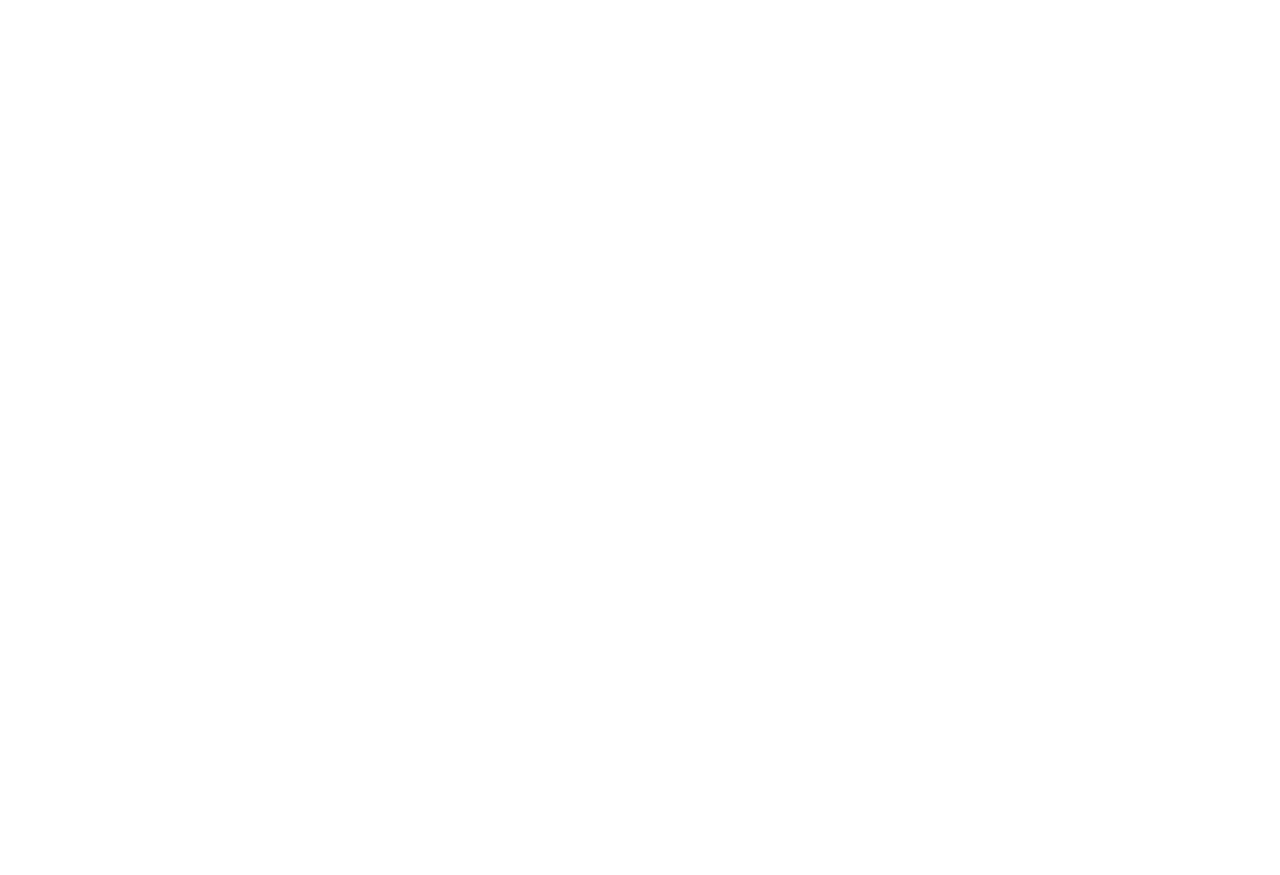
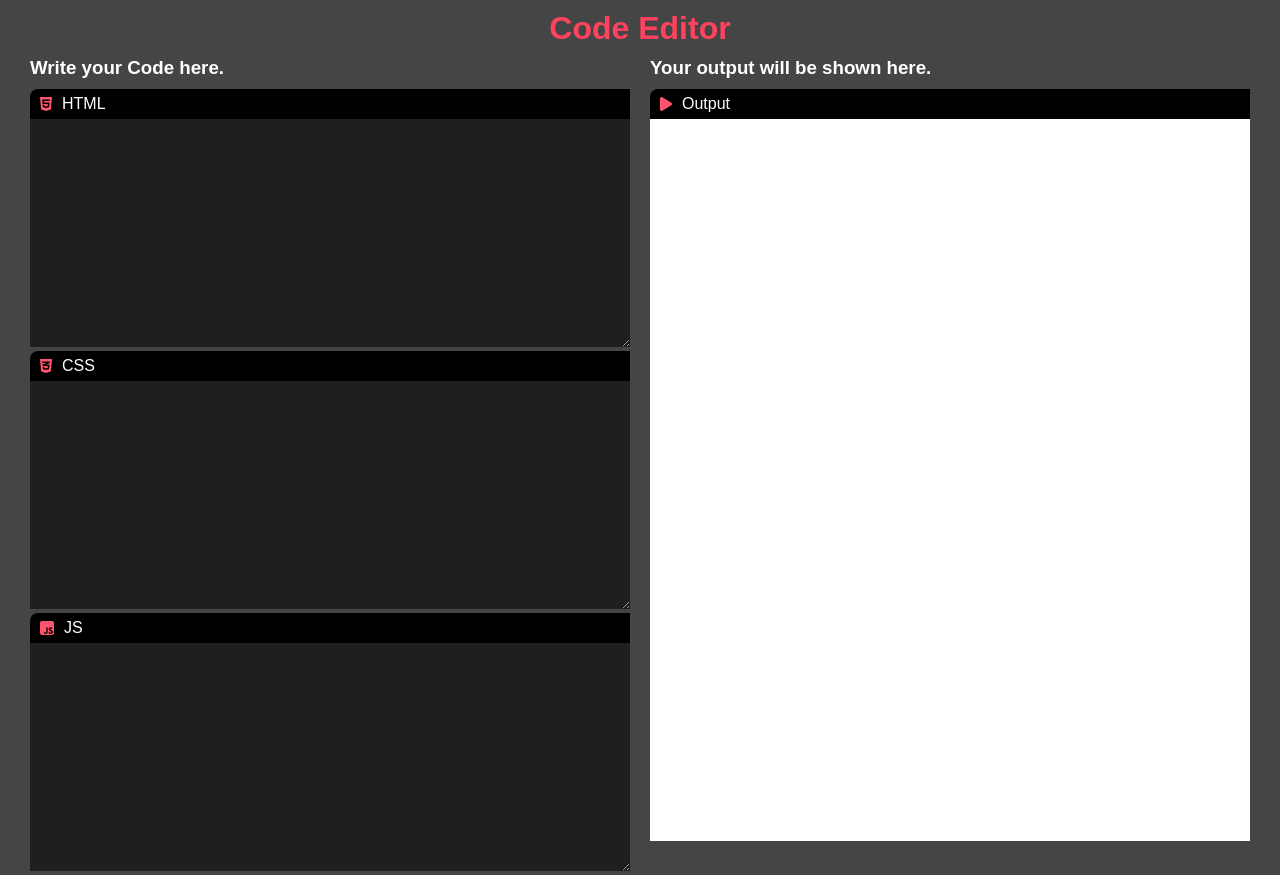
Before and after one commit to Ayyushhh/Code-Editor, a plain HTML site: page index.html in a window 1280 px wide. Before the commit the page ends 800 px from the top, so only its background shows below. Drawn offline with Linux system fonts and the light colour scheme.

Commit message:
Adding completed project files

```diff
--- a/index.html
+++ b/index.html
@@ -5,10 +5,33 @@
     <meta name="viewport" content="width=device-width, initial-scale=1.0">
     <title>Code Editor</title>
     <link rel="stylesheet" href="style.css">
+    <script src="https://kit.fontawesome.com/fb7cc2ebd8.js" crossorigin="anonymous"></script>
 </head>
 <body>
 
+    <h1>Code Editor</h1>
+    <div class="container">
 
+        <div class="left">
+            <h3>Write your Code here.</h3>
+
+            <label><i class="fa-brands fa-html5"></i>HTML</label>
+            <textarea id="html-code" onkeyup="run()"></textarea>
+
+            <label><i class="fa-brands fa-css3-alt"></i>CSS</label>
+            <textarea id="css-code" onkeyup="run()"></textarea>
+
+            <label><i class="fa-brands fa-square-js"></i>JS</label>
+            <textarea id="js-code" onkeyup="run()"></textarea>
+        </div>
+
+        <div class="right">
+            <h3>Your output will be shown here.</h3>
+            <label><i class="fa-solid fa-play"></i> Output</label>
+            <iframe id="output"></iframe>
+        </div>
+
+    </div>
 
     <script src="script.js"></script>
 
--- a/script.js
+++ b/script.js
@@ -0,0 +1,12 @@
+function run(){
+    let htmlCode = document.getElementById("html-code").value;
+    let cssCode = document.getElementById("css-code").value;
+    let jsCode = document.getElementById("js-code").value;
+
+    let output = document.getElementById("output");
+
+    output.contentDocument.body.innerHTML = htmlCode + "<style>"+ cssCode + "</style>";
+    output.contentWindow.eval(jsCode);
+
+
+}
--- a/style.css
+++ b/style.css
@@ -0,0 +1,73 @@
+*{
+    margin: 0;
+    padding: 0;
+    font-family:Arial, Helvetica, sans-serif;
+    box-sizing: border-box;
+}
+
+body{
+    background: #454545;
+    color: white;
+}
+
+h1{
+    text-align: center;
+    margin-top: 10px;
+    margin-bottom: 0;
+    color:#ff435f;
+}
+
+.container{
+    width: 100%;
+    height: 100vh;
+    padding: 20px;
+    padding-top: 0;
+    display: flex;
+}
+
+.container i{
+    color: #ff556c;
+}
+
+.left, .right{
+    flex-basis: 50%;
+    padding: 10px;
+}
+
+h3{
+    margin-top: 0;
+    padding: 0;
+    margin-bottom: 10px;
+}
+
+textarea{
+    width: 100%;
+    height: 30%;
+    background: #1f1f1f;
+    color: white;
+    padding: 10px 20px;
+    border: 0;
+    outline: 0;
+    font-size: 18px;
+}
+
+iframe{
+    width: 100%;
+    height: 95%;
+    background: white;
+    border: 0;
+    outline: 0;
+}
+
+label i{
+    margin-right: 10px;
+    margin-left: 10px;
+}
+
+label{
+    display: flex;
+    align-items: center;
+    background: #000;
+    height: 30px;
+    border-start-start-radius: 8px;
+}
```
